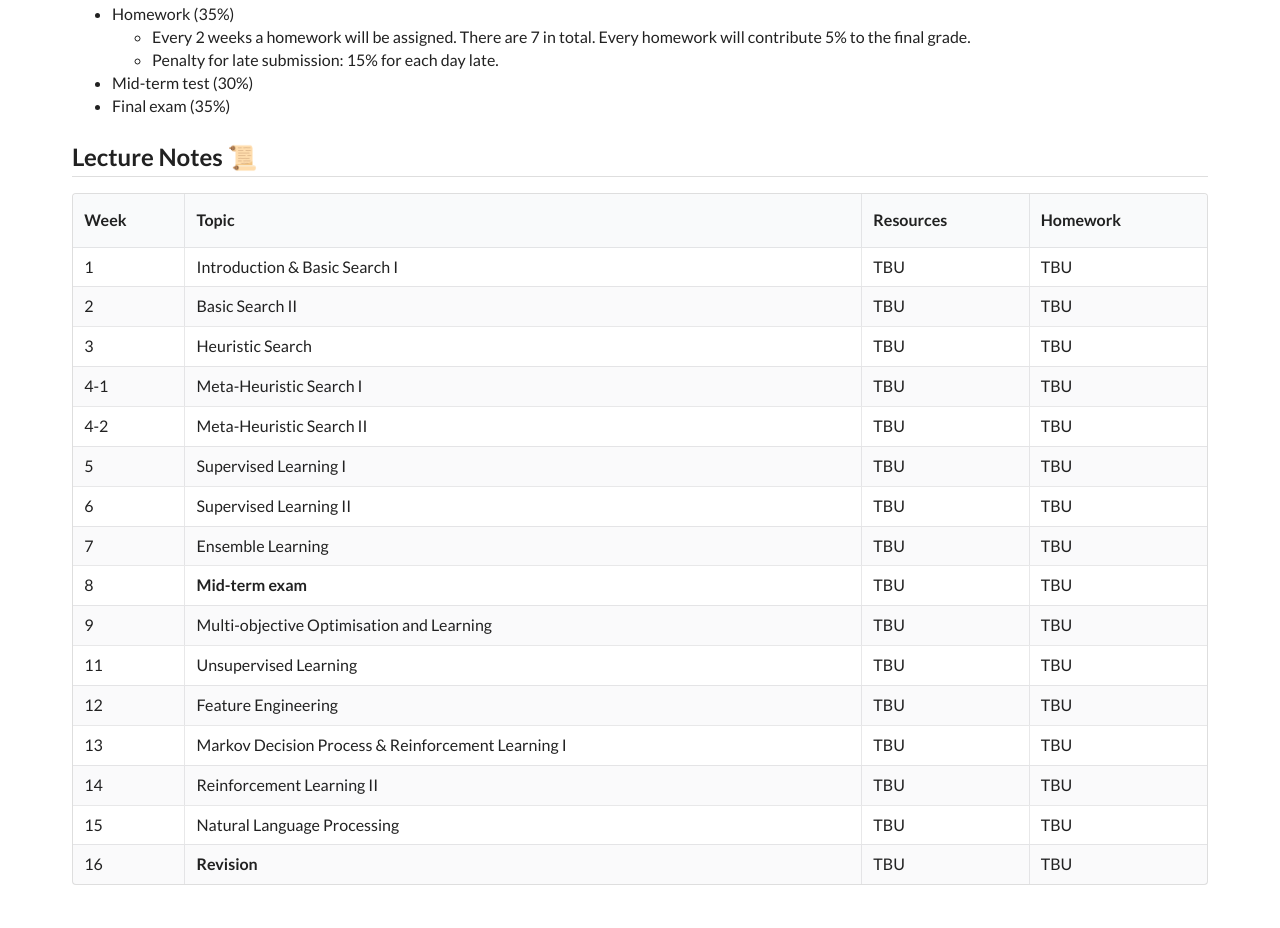
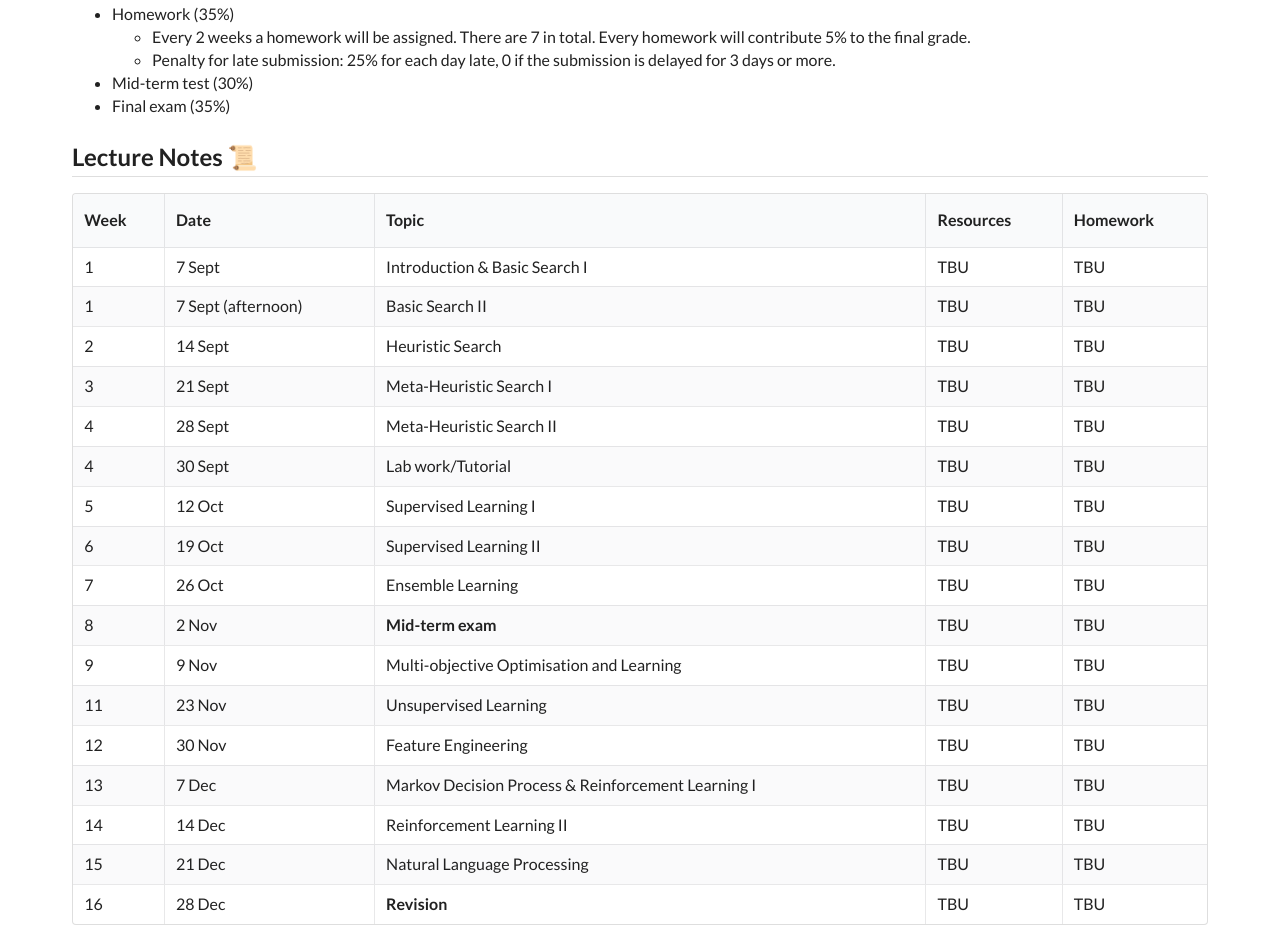
Before and after one commit to SUSTech-CS-Courses/AAI, a plain HTML site: page index.html in a window 1280 px wide. Shown: the part 574-1502 px from the top of the page. Drawn offline with Linux system fonts and the light colour scheme.

Commit message:
update outline on index

```diff
--- a/index.html
+++ b/index.html
@@ -105,7 +105,7 @@
         <li>Homework (35%)
             <ul>
                 <li>Every 2 weeks a homework will be assigned. There are 7 in total. Every homework will contribute 5% to the final grade.</li>
-                <li>Penalty for late submission: 15% for each day late.</li>
+                <li>Penalty for late submission: 25% for each day late, 0 if the submission is delayed for 3 days or more.</li>
             </ul>
         </li>
         <li>Mid-term test (30%)</li>
@@ -120,6 +120,7 @@
         <thead>
         <tr>
             <th>Week</th>
+            <th>Date</th>
             <th>Topic</th>
             <th>Resources</th>
             <th>Homework</th>
@@ -128,6 +129,7 @@
         <tbody>
         <tr>
             <td>1</td>
+            <td>7 Sept</td>
             <td>Introduction & Basic Search I</td>
             <td class="new-0907">
                 TBU
@@ -135,7 +137,8 @@
             <td>TBU</td>
         </tr>
         <tr>
-            <td>2</td>
+            <td>1</td>
+            <td>7 Sept (afternoon)</td>
             <td>Basic Search II</td>
             <td class="new-0914">
                 TBU
@@ -143,7 +146,8 @@
             <td>TBU</td>
         </tr>
         <tr>
-            <td>3</td>
+            <td>2</td>
+            <td>14 Sept</td>
             <td>Heuristic Search</td>
             <td class="new-0921">
                 TBU
@@ -151,7 +155,8 @@
             <td>TBU</td>
         </tr>
         <tr>
-            <td>4-1</td>
+            <td>3</td>
+            <td>21 Sept</td>
             <td>Meta-Heuristic Search I</td>
             <td class="new-0928">
                 TBU
@@ -159,7 +164,8 @@
             <td>TBU</td>
         </tr>
         <tr>
-            <td>4-2</td>
+            <td>4</td>
+            <td>28 Sept</td>
             <td>Meta-Heuristic Search II</td>
             <td class="new-0930">
                 TBU
@@ -167,7 +173,17 @@
             <td>TBU</td>
         </tr>
         <tr>
+            <td>4</td>
+            <td>30 Sept</td>
+            <td>Lab work/Tutorial</td>
+            <td class="new-1012">
+                TBU
+            </td>
+            <td>TBU</td>
+            </tr>
+        <tr>
             <td>5</td>
+            <td>12 Oct</td>
             <td>Supervised Learning I</td>
             <td class="new-1012">
                 TBU
@@ -176,6 +192,7 @@
         </tr>
         <tr>
             <td>6</td>
+            <td>19 Oct</td>
             <td>Supervised Learning II</td>
             <td class="new-1019">
                 TBU
@@ -184,6 +201,7 @@
         </tr>
         <tr>
             <td>7</td>
+            <td>26 Oct</td>
             <td>Ensemble Learning</td>
             <td class="new-1026">
                 TBU
@@ -192,6 +210,7 @@
         </tr>
         <tr>
             <td>8</td>
+            <td>2 Nov</td>
             <td><b>Mid-term exam</b></td>
             <td class="new-1102">
                 TBU
@@ -200,6 +219,7 @@
         </tr>
         <tr>
             <td>9</td>
+            <td>9 Nov</td>
             <td>Multi-objective Optimisation and Learning</td>
             <td class="new-1109">
                 TBU
@@ -208,6 +228,7 @@
         </tr>
         <tr>
             <td>11</td>
+            <td>23 Nov</td>
             <td>
                 Unsupervised Learning
             </td>
@@ -220,6 +241,7 @@
         </tr>
         <tr>
             <td>12</td>
+            <td>30 Nov</td>
             <td>Feature Engineering</td>
             <td class="new-1130">
                 TBU
@@ -230,6 +252,7 @@
         </tr>
         <tr>
             <td>13</td>
+            <td>7 Dec</td>
             <td>Markov Decision Process & Reinforcement Learning I</td>
             <td class="new-1207">
                 TBU
@@ -240,6 +263,7 @@
         </tr>
         <tr>
             <td>14</td>
+            <td>14 Dec</td>
             <td>Reinforcement Learning II</td>
             <td class="new-1214">
                 TBU
@@ -250,8 +274,9 @@
         </tr>
         <tr>
             <td>15</td>
+            <td>21 Dec</td>
             <td>Natural Language Processing</td>
-            <td class="new-1228">
+            <td class="new-1221">
                 TBU
             </td>
             <td>
@@ -260,10 +285,11 @@
         </tr>
         <tr>
             <td>16</td>
+            <td>28 Dec</td>
             <td>
                 <b>Revision</b>
             </td>
-            <td>
+            <td class="new-1228">
                 TBU
             </td>
             <td>
@@ -302,7 +328,7 @@
 
     <div class="ui divider"></div>
     <p>
-        <i>Last updated: 2018/<span class="new-0907">08/28</span></i>
+        <i>Last updated: 2018/<span class="new-0907">06/09</span></i>
     </p>
 </div>
 </body>
```
